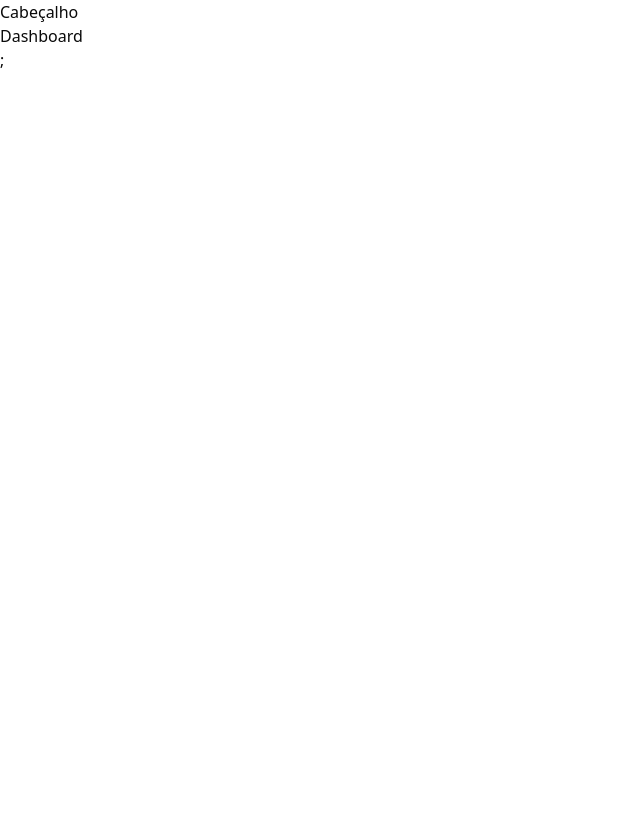
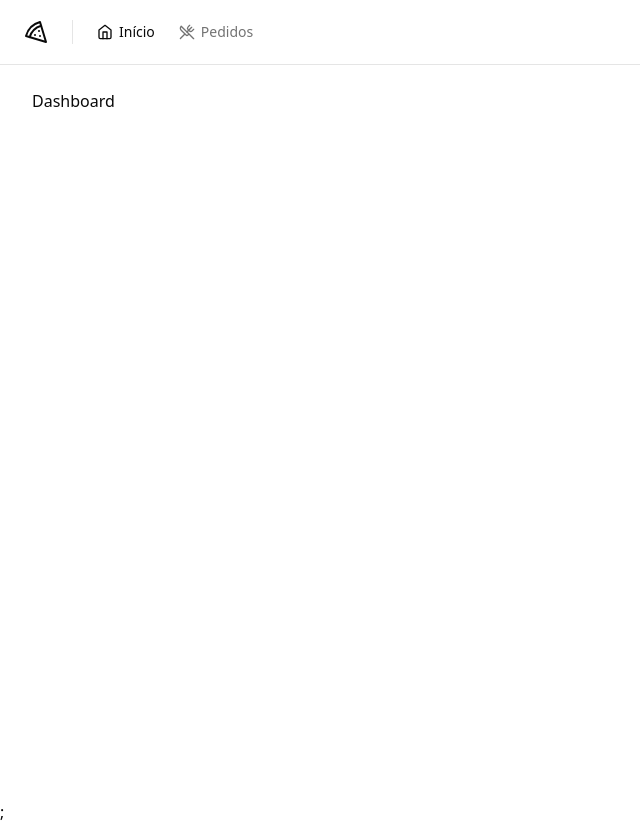
Before and after one commit to AloisSailer/pizzaShop02, a React (Vite) app in the folder pizzashop/: page / in a window 1280 px wide. Shown: the whole page, without its empty margins (0-640 px from the left). Before the commit the page ends 800 px from the top, so only its background shows below. Built offline with nearby package versions, Linux system fonts and the light colour scheme.

Commit message:
Layout do app com cabeçalho

```diff
--- a/pizzashop/package.json
+++ b/pizzashop/package.json
@@ -12,6 +12,7 @@
   "dependencies": {
     "@hookform/resolvers": "^3.3.3",
     "@radix-ui/react-label": "^2.0.2",
+    "@radix-ui/react-separator": "^1.0.3",
     "@radix-ui/react-slot": "^1.0.2",
     "class-variance-authority": "^0.7.0",
     "clsx": "^2.1.0",
--- /dev/null
+++ b/pizzashop/src/components/header.tsx
@@ -0,0 +1,25 @@
+import { Home, Pizza, UtensilsCrossed } from "lucide-react";
+
+import { NavLink } from "./nav-link";
+import { Separator } from "./ui/separator";
+
+export function Header() {
+  return (
+    <div className="border-b">
+      <div className="flex h-16 items-center gap-6 px-6">
+        <Pizza className="h-6 w-6" />
+        <Separator orientation="vertical" className="h-6" />
+        <nav className="flex items-center space-x-4 lg:space-x-6">
+          <NavLink to="/">
+            <Home className="h-4 w-4" />
+            Início
+          </NavLink>
+          <NavLink to="/orders">
+            <UtensilsCrossed className="h-4 w-4" />
+            Pedidos
+          </NavLink>
+        </nav>
+      </div>
+    </div>
+  );
+}
--- /dev/null
+++ b/pizzashop/src/components/nav-link.tsx
@@ -0,0 +1,15 @@
+import { Link, LinkProps, useLocation } from "react-router-dom";
+
+export type NavLinkProps = LinkProps;
+
+export function NavLink(props: NavLinkProps) {
+  const { pathname } = useLocation();
+
+  return (
+    <Link
+      data-current={pathname === props.to}
+      className="flex items-center gap-1.5 text-sm font-medium text-muted-foreground hover:text-foreground data-[current=true]:text-foreground"
+      {...props}
+    />
+  );
+}
--- /dev/null
+++ b/pizzashop/src/components/ui/separator.tsx
@@ -0,0 +1,29 @@
+import * as React from "react"
+import * as SeparatorPrimitive from "@radix-ui/react-separator"
+
+import { cn } from "@/lib/utils"
+
+const Separator = React.forwardRef<
+  React.ElementRef<typeof SeparatorPrimitive.Root>,
+  React.ComponentPropsWithoutRef<typeof SeparatorPrimitive.Root>
+>(
+  (
+    { className, orientation = "horizontal", decorative = true, ...props },
+    ref
+  ) => (
+    <SeparatorPrimitive.Root
+      ref={ref}
+      decorative={decorative}
+      orientation={orientation}
+      className={cn(
+        "shrink-0 bg-border",
+        orientation === "horizontal" ? "h-[1px] w-full" : "h-full w-[1px]",
+        className
+      )}
+      {...props}
+    />
+  )
+)
+Separator.displayName = SeparatorPrimitive.Root.displayName
+
+export { Separator }
--- a/pizzashop/src/pages/_layouts/app.tsx
+++ b/pizzashop/src/pages/_layouts/app.tsx
@@ -1,10 +1,11 @@
 import { Outlet } from "react-router-dom";
+import { Header } from "@/components/header";
 
 export function AppLayout() {
   return (
-    <div>
-      <h1>Cabeçalho</h1>
-      <div>
+    <div className="flex min-h-screen flex-col antialiased">
+      <Header />
+      <div className="flex flex-1 flex-col gap-4 p-8 pt-6">
         <Outlet />
       </div>
     </div>
--- a/pizzashop/src/pages/_layouts/auth.tsx
+++ b/pizzashop/src/pages/_layouts/auth.tsx
@@ -3,7 +3,7 @@
 
 export function AuthLayout() {
   return (
-    <div className="grid min-h-screen grid-cols-2">
+    <div className="grid min-h-screen grid-cols-2 antialiased">
       <div className="flex h-full flex-col justify-between border-r border-foreground/5 bg-muted p-10 text-muted-foreground">
         <div className="flex items-center gap-3 text-lg text-foreground">
           <Pizza className="h-5 w-5" />
--- a/pizzashop/src/pages/auth/sign-up.tsx
+++ b/pizzashop/src/pages/auth/sign-up.tsx
@@ -27,7 +27,6 @@
 
   async function handleSignUp(data: SignUpForm) {
     try {
-      console.log(data);
       await new Promise((resolve) => setTimeout(resolve, 2000));
 
       toast.success("Restaurante cadastrado com sucesso!", {
```
Also changed, not shown: 1 other file (tests, documents, lock files or other folders).
